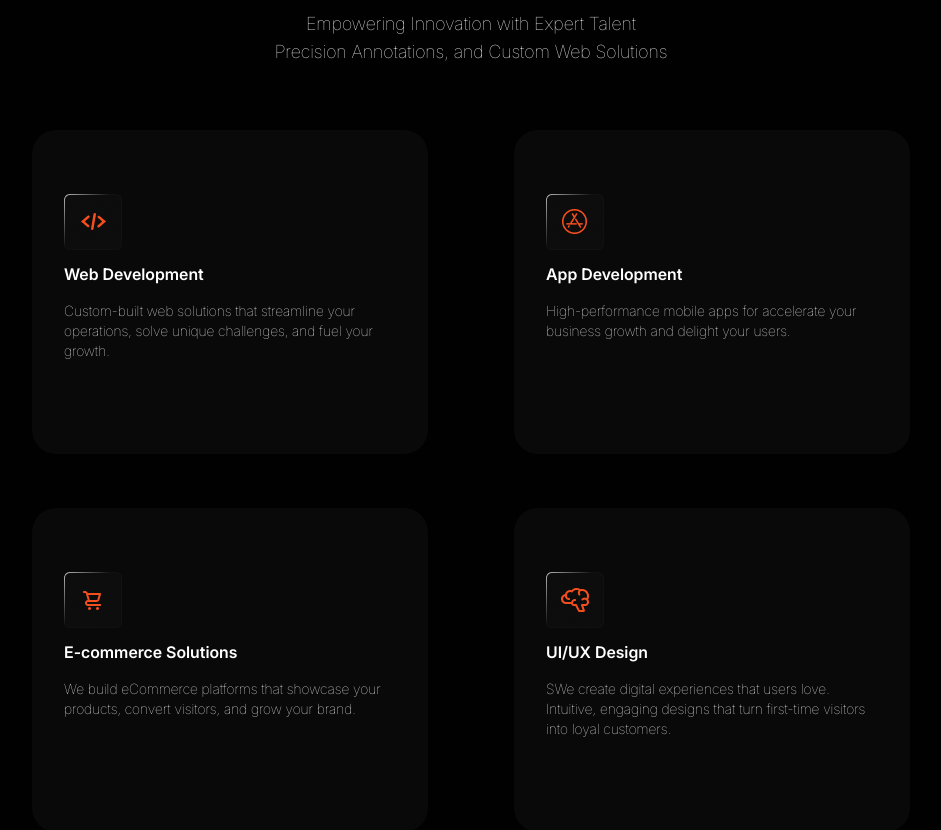
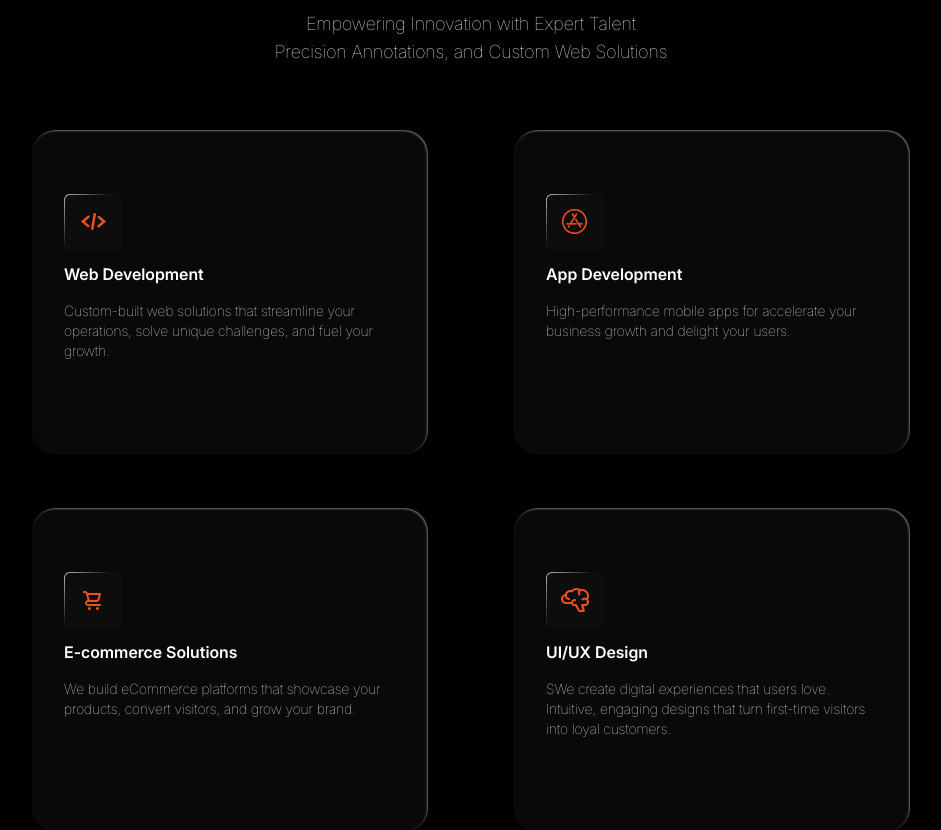
Before and after one commit to dinethprasanna/Oshmira-Website-FE, a React (Vite) app: page / in a window 1280 px wide. Shown: the part 1040-1870 px from the top of the page, without its empty margins (169-1110 px from the left). Built offline with nearby package versions, Linux system fonts and the light colour scheme.

Commit message:
Home Page UI dev V1.1 Done 22-7-2025

```diff
--- a/src/components/siteSections/rantoPosSection.jsx
+++ b/src/components/siteSections/rantoPosSection.jsx
@@ -4,7 +4,7 @@ import { Button } from "../ui/button";
 function RantoPosSection() {
     return (
         <section className="ranto-pos-section relative w-full max-w-(--max-width) mx-auto px-3 md:px-6 lg:px-4 py-8 md:py-16 lg:py-24">
-            <div className="grid grid-cols-1 md:grid-cols-4 lg:grid-cols-5 gap-4 md:gap-9 lg:gap-12 py-8 md:py-9 lg:py-12 px-8 md:px-9 lg:px-12 rounded-md bg-(--bg-second-col)">
+            <div className="grid grid-cols-1 md:grid-cols-4 lg:grid-cols-5 gap-4 md:gap-9 lg:gap-12 py-8 md:py-9 lg:py-12 px-8 md:px-9 lg:px-12 rounded-md bg-(--bg-second-col) shadow-[-1px_1px_2px_rgba(255,255,255,0.4)_inset]">
                 <div className="ranto-pos-info col-span-1 md:col-span-2 flex flex-col justify-center">
                     <h2 className="text-white text-center md:text-left font-inter-semibold text-2xl md:text-3xl lg:text-4xl mb-4 lg:mb-5"><span className='gradient-text-anime'>Ranto POS</span></h2>
                     <p className="font-inter-light text-white text-center md:text-left text-base md:text-lg max-w-[496px] mb-6 mx-auto md:mx-0">
--- a/src/components/siteSections/singleCard.jsx
+++ b/src/components/siteSections/singleCard.jsx
@@ -1,6 +1,6 @@
 const SingleCard = ({ image, title, description }) => {
   return (
-    <div className="bg-(--bg-second-col) rounded-3xl p-4 lg:px-8 lg:py-16 min-h-[240px] lg:h-[324px] text-center w-full h-full block singleCard shine-card-overlay">
+    <div className="bg-(--bg-second-col) rounded-3xl p-4 lg:px-8 lg:py-16 min-h-[240px] lg:h-[324px] text-center w-full h-full block singleCard shine-card-overlay shadow-[-1px_1px_2px_rgba(255,255,255,0.4)_inset]">
       <img src={image} alt={title} className="mb-4 w-[58px] h-auto object-contain" />
       <h3 className="text-white text-base font-inter-semibold text-left mb-[18px]">{title}</h3>
       <p className="text-white text-left text-sm font-inter-thin">{description}</p>
--- a/src/components/siteSections/testimonialCard.jsx
+++ b/src/components/siteSections/testimonialCard.jsx
@@ -1,6 +1,6 @@
 const TestimonialCard = ({ clientName, designation, clientReview, clientImg }) => {
     return (
-        <div className="bg-(--bg-second-col) rounded-3xl p-6 lg:px-8 lg:py-16 min-h-[240px] max-w-[300px] md:max-w-[382px] lg:h-[324px] text-center w-full h-full block shine-card-overlay">
+        <div className="bg-(--bg-second-col) rounded-3xl p-6 lg:px-8 lg:py-16 min-h-[240px] max-w-[300px] md:max-w-[382px] lg:h-[324px] text-center w-full h-full block shine-card-overlay shadow-[-1px_1px_2px_rgba(255,255,255,0.4)_inset]">
             <div className="flex flex-col justify-between h-full gap-4">
                 <p className="text-white text-left text-sm font-inter-thin min-h-[62px] max-h-full overflow-y-auto">{clientReview}</p>
 
```
